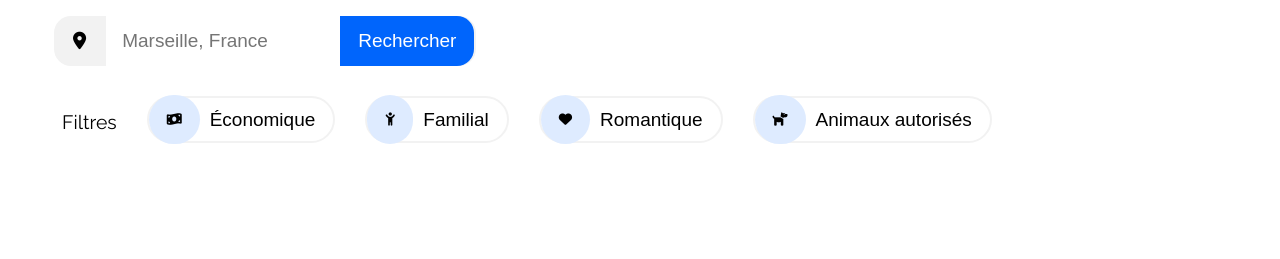
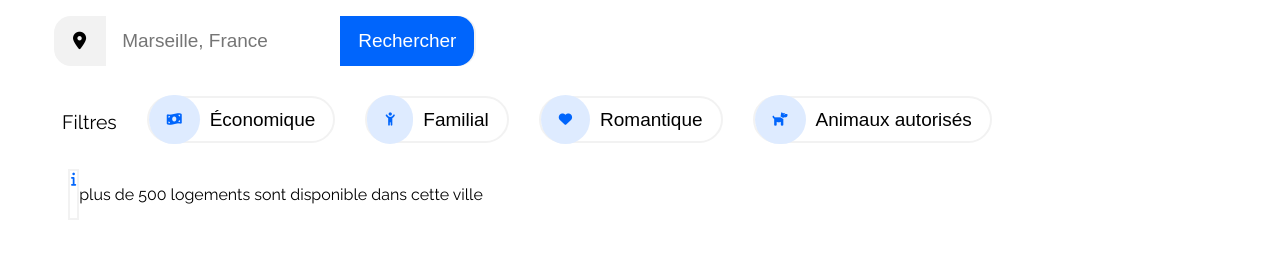
Before and after one commit to lukeBR06-dev/P2-OCR, a plain HTML site: page index.html in a window 1280 px wide. Shown: the part 183-442 px from the top of the page. Drawn offline with Linux system fonts and the light colour scheme.

Commit message:
ajout de (I)

```diff
--- a/assets/styles/styles.css
+++ b/assets/styles/styles.css
@@ -126,3 +126,20 @@ nav a:focus {
   padding: 3px 18px 2px 10px;
   font-size: 19px;
 }
+
+.Filtre_card i {
+  color: #0065FC;
+}
+
+.sub-filtres {
+  display: flex;
+  flex-direction: row;
+  margin-top: 15px;
+  margin-left: 8px;
+}
+ .sub-filtres i {
+  color: #0065FC;
+  font-size: 14px;
+  border: solid #f2f2f2 2px;
+  padding: 1px;
+ }
--- a/index.html
+++ b/index.html
@@ -73,5 +73,9 @@
             <p>Animaux autorisés</p>
         </button>
     </div>
+    <div class="sub-filtres">
+        <i class="fa-solid fa-info"></i>
+        <p>plus de 500 logements sont disponible dans cette ville</p>
+    </div>
 </body>
 </html>
```
